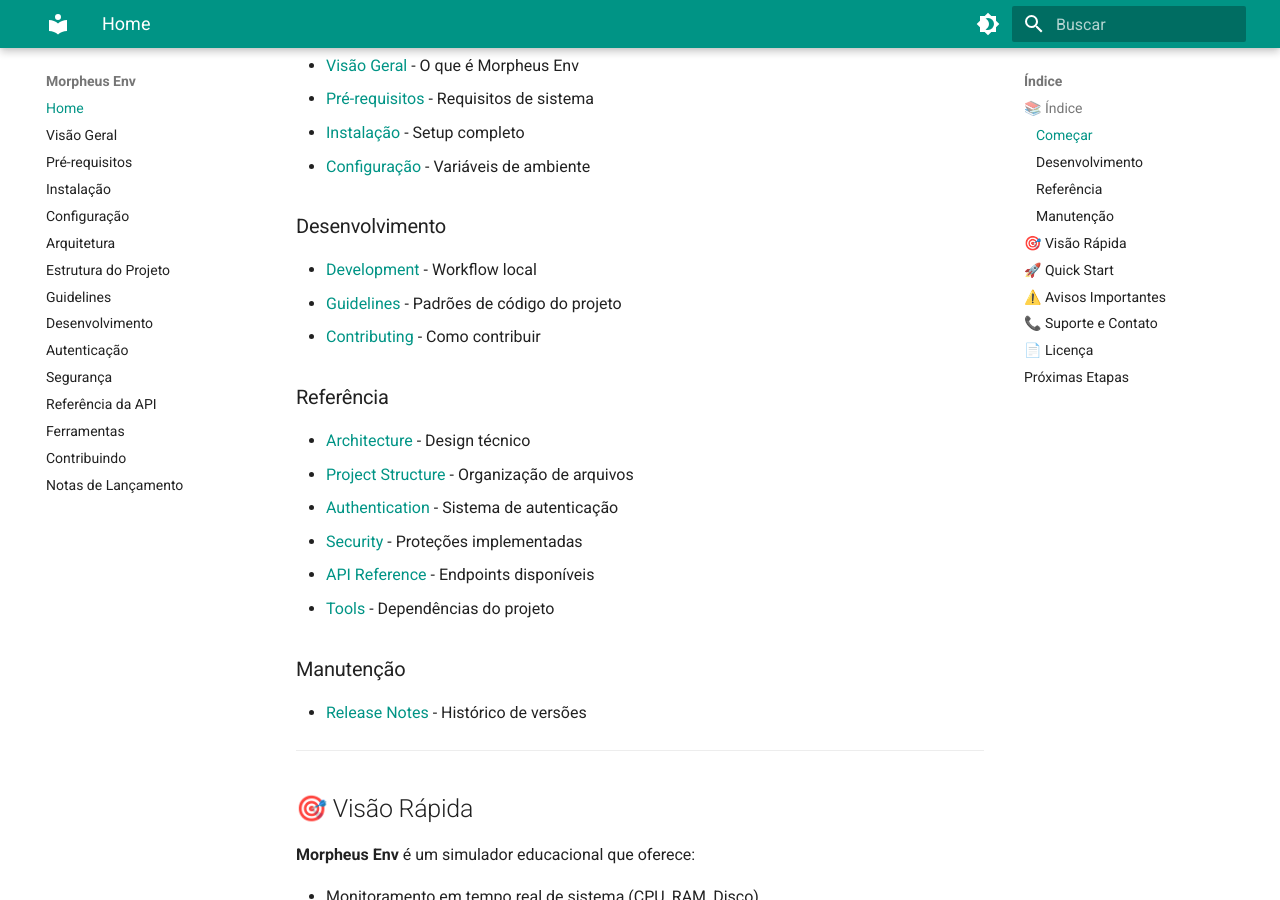
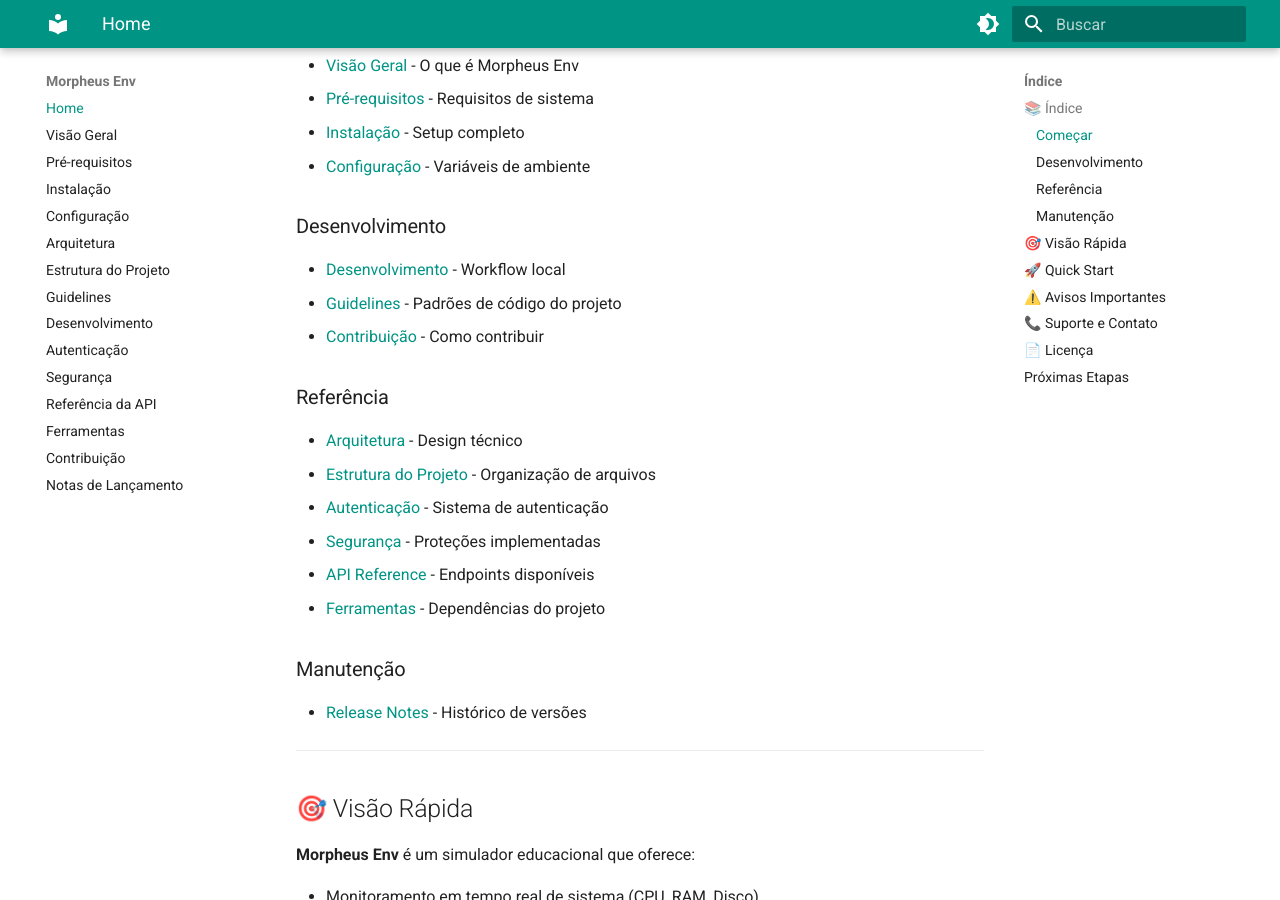
Before and after one commit to eukauacavalcante/morpheus_env, an MkDocs documentation site: the page built from docs/index.md, in a window 1280 px wide and 900 px high, scrolled down 315 px. Built offline with MkDocs 1.6.1 and Material for MkDocs 9.7.7, drawn with Linux system fonts in a browser that asks for light colours.

Commit message:
fix(docs): conserta erros de indentação e nome de páginas

```diff
--- a/docs/index.md
+++ b/docs/index.md
@@ -13,18 +13,18 @@ Bem-vindo à documentação do **Morpheus Env**, um simulador web educacional pa
 
 ### Desenvolvimento
 
-- [Development](./development.md) - Workflow local
+- [Desenvolvimento](./development.md) - Workflow local
 - [Guidelines](./guidelines.md) - Padrões de código do projeto
-- [Contributing](./contributing.md) - Como contribuir
+- [Contribuição](./contributing.md) - Como contribuir
 
 ### Referência
 
-- [Architecture](./architecture.md) - Design técnico
-- [Project Structure](./project-structure.md) - Organização de arquivos
-- [Authentication](./authentication.md) - Sistema de autenticação
-- [Security](./security.md) - Proteções implementadas
+- [Arquitetura](./architecture.md) - Design técnico
+- [Estrutura do Projeto](./project-structure.md) - Organização de arquivos
+- [Autenticação](./authentication.md) - Sistema de autenticação
+- [Segurança](./security.md) - Proteções implementadas
 - [API Reference](./api-reference.md) - Endpoints disponíveis
-- [Tools](./tools.md) - Dependências do projeto
+- [Ferramentas](./tools.md) - Dependências do projeto
 
 ### Manutenção
 
--- a/mkdocs.yml
+++ b/mkdocs.yml
@@ -35,7 +35,7 @@ nav:
   - Segurança: security.md
   - Referência da API: api-reference.md
   - Ferramentas: tools.md
-  - Contribuindo: contributing.md
+  - Contribuição: contributing.md
   - Notas de Lançamento: release-notes.md
 
 markdown_extensions:
```
Also changed, not shown: docs/api-reference.md (+1 -0 lines).
